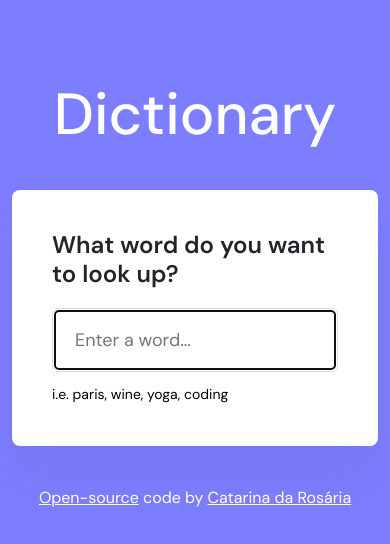
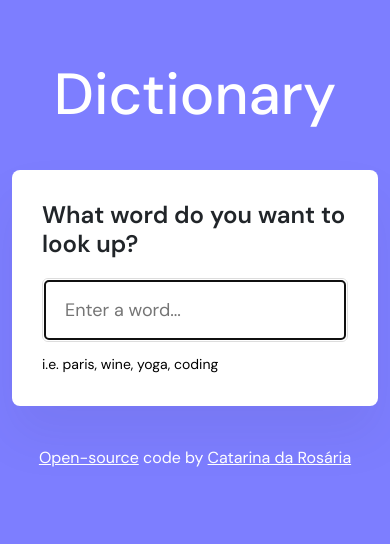
Before and after one commit to TuckGem/dictionary-app, a React (Create React App) app: page / in a window 390 px wide. Shown: the top 544 px of the page. Built offline with nearby package versions, Linux system fonts and the light colour scheme.

Commit message:
responsive design

```diff
--- a/src/App.css
+++ b/src/App.css
@@ -20,3 +20,9 @@ footer a {
 footer a:hover {
   color: #d1d1ff;
 }
+
+@media (max-width: 576px) {
+  .App {
+    padding: 40px 0;
+  }
+}
--- a/src/Dictionary.css
+++ b/src/Dictionary.css
@@ -36,3 +36,8 @@
 .Dictionary .hint {
   color: black;
 }
+@media (max-width: 576px) {
+  .Dictionary section {
+    padding: 30px;
+  }
+}
--- a/src/Photos.js
+++ b/src/Photos.js
@@ -8,7 +8,7 @@ export default function Photos(props) {
         <div className="row">
           {props.photos.map(function (photo, index) {
             return (
-              <div className="col-4" key={index}>
+              <div className="col-6" key={index}>
                 <img
                   src={photo.src.landscape}
                   alt={photo.alt}
--- a/src/Results.css
+++ b/src/Results.css
@@ -19,3 +19,9 @@
   color: #666;
   display: inline;
 }
+
+@media (max-width: 576px) {
+  .Results section {
+    padding: 30px;
+  }
+}
--- a/src/index.css
+++ b/src/index.css
@@ -11,3 +11,9 @@ code {
   font-family: source-code-pro, Menlo, Monaco, Consolas, "Courier New",
     monospace;
 }
+
+@media (max-width: 576px) {
+  section {
+    padding: 30px;
+  }
+}
```
